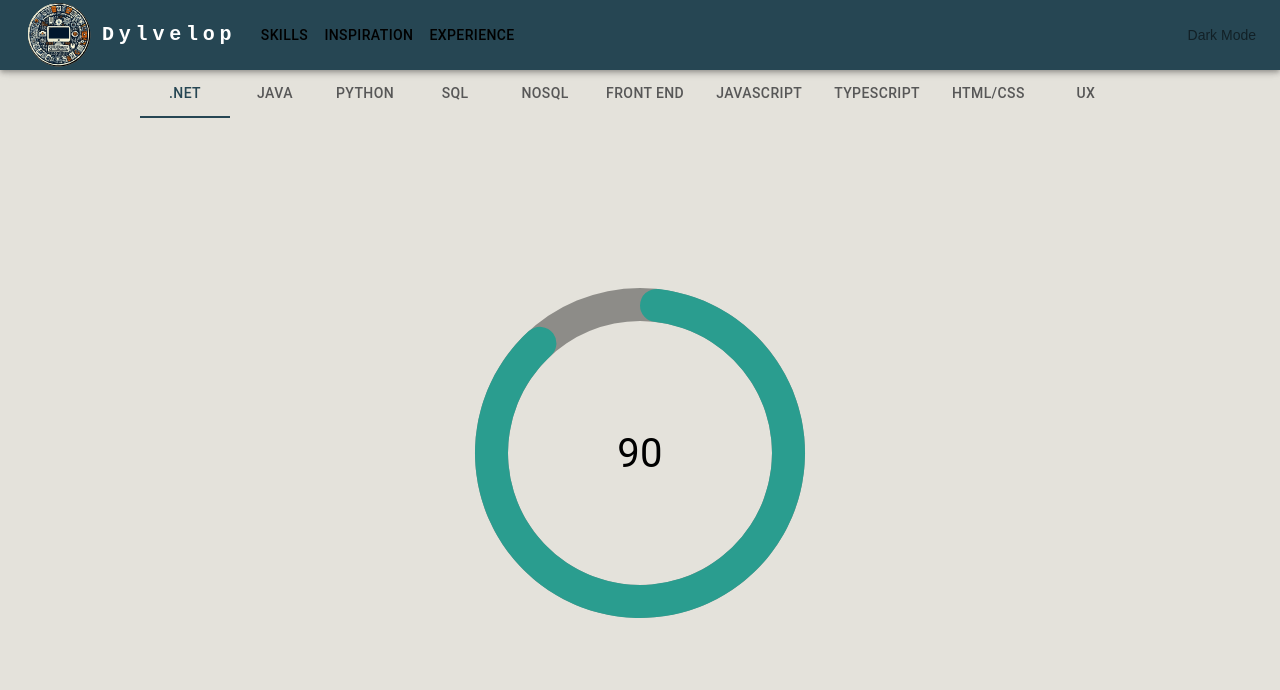
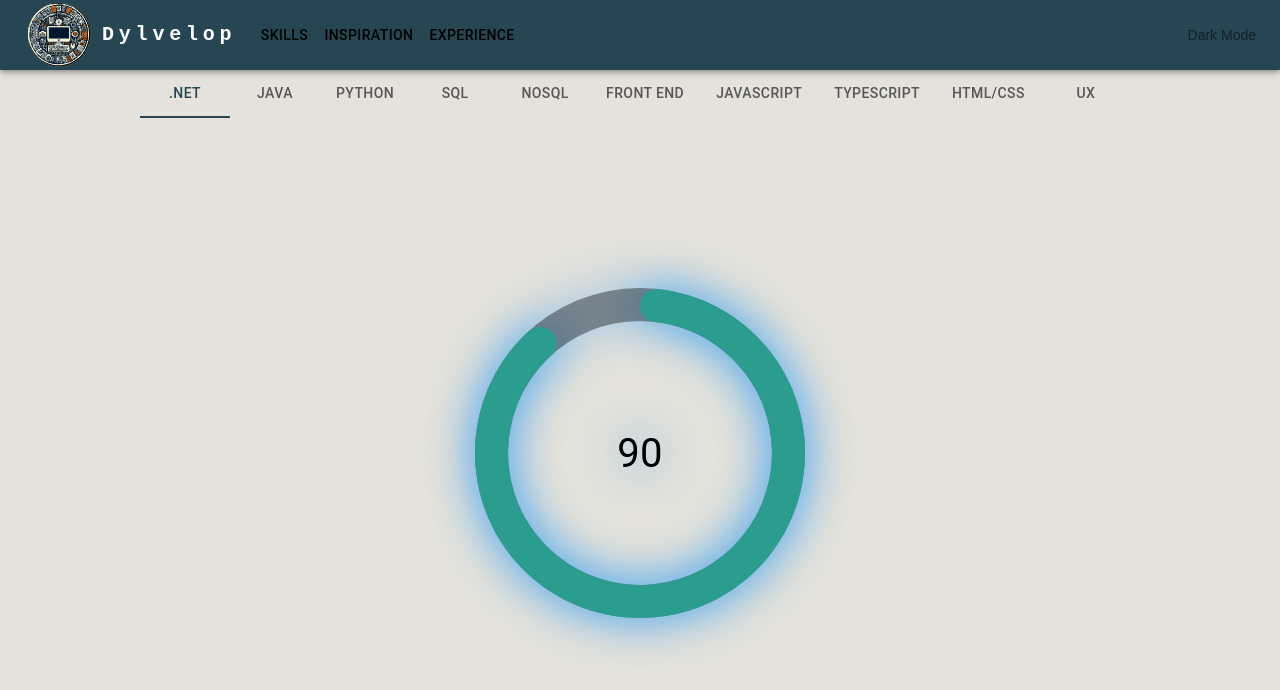
Before and after one commit to Dlynn2/ResumeSite, a React (Vite) app in the folder ResumeSite/resumesite.client/: page /skills in a window 1280 px wide. Shown: the top 690 px of the page. Built offline with nearby package versions, Linux system fonts and the light colour scheme; some icons are missing.

Commit message:
Updated UI to be more modern and have better flow

```diff
--- a/ResumeSite/resumesite.client/src/components/Experience.tsx
+++ b/ResumeSite/resumesite.client/src/components/Experience.tsx
@@ -1,11 +1,12 @@
 import { Component, JSX } from 'react';
-import { Typography, Card, CardMedia, CardContent, Box } from '@mui/material';
+import { Typography, Card, CardMedia, CardContent, Box, Chip, Stack } from '@mui/material';
 import Grid from '@mui/material/Grid';
 import CDCNLogo from '/images/CDCN_Logo.png';
 import ampdLogo from '/images/logo_original.png';
 import MSULogo from '/images/Montana_State_Bobcats_logo.svg.png';
 import GapFillersLogo from '/images/gap-fillers-flathead-logo.png';
 import FamilyTree from '/images/treeFavicon.ico';
+import { motion } from 'framer-motion';
 interface Props { }
 
 interface State { }
@@ -18,9 +19,15 @@ class Experience extends Component<Props, State> {
 
     renderExperienceItem(logo: string, heading: string, description: JSX.Element) {
         return (
+            <motion.div
+                initial={{ opacity: 0, y: 40 }}
+                whileInView={{ opacity: 1, y: 0 }}
+                transition={{ duration: 1, ease: 'easeOut' }}
+                viewport={{ once: true, amount: 0.2 }}
+            >
                 <Grid container spacing={2} alignItems="center">
                     <Grid size={{ xs: 12, sm: 4 }}>
-                    <Card>
+                        <Card sx={{ backgroundColor: 'transparent', backgroundImage: 'none', boxShadow: 'none' }}>
                             <CardMedia
                                 component="img"
                                 image={logo}
@@ -31,7 +38,7 @@ class Experience extends Component<Props, State> {
                     </Grid>
 
                     <Grid size={{ xs: 12, sm: 8 }}>
-                    <CardContent>
+                        <CardContent sx={{ backgroundColor: 'transparent', backgroundImage: 'none' }}>
                             <Typography variant="h5" component="div">
                                 {heading}
                             </Typography>
@@ -39,6 +46,7 @@ class Experience extends Component<Props, State> {
                         </CardContent>
                     </Grid>
                 </Grid>
+            </motion.div>
         );
     }
 
@@ -50,6 +58,13 @@ class Experience extends Component<Props, State> {
                 </Typography>
 
                 {this.renderExperienceItem(FamilyTree, 'ChilcoteFamily.com', (
+                    <>
+                        <Stack direction="row" spacing={1}>
+                            <Chip label=".NET" color="primary" />
+                            <Chip label="Angular" color="secondary" />
+                            <Chip label="Entity Framework" />
+                            <Chip label="CI/CD" />
+                        </Stack>
                         <ul>
                             <li>Deployed and hosted the site on a DigitalOcean droplet, ensuring high availability and performance.</li>
                             <li>Implemented responsive design principles to provide an optimal viewing experience across a wide range of devices.</li>
@@ -63,23 +78,46 @@ class Experience extends Component<Props, State> {
                             <li>Utilized Angular for the frontend to create a dynamic and responsive user interface, enhancing the overall user experience.</li>
                             <li>Integrated Entity Framework (EF) for data access, leveraging its ORM capabilities for efficient and secure data manipulation and retrieval.</li>
                             <li>Implemented CI/CD pipelines using GitHub Actions, automating the build, test, and deployment processes for increased development efficiency and reliability.</li>
+                            <li>Collaborated with family members to gather requirements and feedback, ensuring the site meets the needs of its users.</li>
                             {/* Add more list items as needed */}
                         </ul>
+
+                    </>
                 ))}
                 {this.renderExperienceItem(CDCNLogo, 'Consumer Direct Care Network', (
+                    <>
+                        <Stack direction="row" spacing={1}>
+                            <Chip label="Security" color="primary" />
+                            <Chip label="Databases" color="secondary" />
+                            <Chip label="Agile" />
+                        </Stack>
                         <ul>
                             <li>Incorporated cybersecurity priorities into development projects to reduce potential liability and increase customer security.</li>
                             <li>Created long-term development plans to optimize performance within multi-project and multi-team environments.</li>
+                            <li>Worked with multiple teams to create a secure and efficient database for the company.</li>
+
                             {/* Add more list items as needed */}
                         </ul>
+                    </>
+
                 ))}
 
                 {this.renderExperienceItem(ampdLogo, 'AMPD Engagement', (
                     <>
+                        <Stack direction="row" spacing={1}>
+                            <Chip label="React" color="primary" />
+                            <Chip label="JavaScript" color="secondary" />
+                            <Chip label="MySQL" />
+                            <Chip label="Sequelize" />
+                            <Chip label="Express" />
+                        </Stack>
                         <p>Web App designed for teachers and researchers to collect and visualize data from students in their classes.</p>
                         <ul>
                             <li>Worked with team members to deliver a web application written using React, JavaScript, MySQL, Sequelize (ORM), Express (Server), and other APIs and packages.</li>
                             <li>Created multiple views for different that render without refreshing.</li>
+                            <li>Worked with team members to create a secure and efficient database for the client.</li>
+                            <li>Created a secure and efficient server using Express.</li>
+
                             {/* Add more list items as needed */}
                         </ul>
                     </>
@@ -87,22 +125,36 @@ class Experience extends Component<Props, State> {
 
                 {this.renderExperienceItem(MSULogo, 'Montana State University', (
                     <>
-                        <p>Bachelor's in Computer Science and a Minor in statistics.</p>
+                        <Stack direction="row" spacing={1}>
+                            <Chip label="Computer Science" color="primary" />
+                            <Chip label="Statistics" color="secondary" />
+                            <Chip label="GPA: 3.8" />
+                        </Stack>
+                        <p>Graduated with a Bachelor's in Computer Science and a Minor in Statistics.</p>
                         <ul>
                             <li>Montana State University - Bozeman, MT</li>
                             <li>August 2017 to May 2020</li>
                             <li>GPA: 3.8</li>
+                            <li>Graduated with Honors</li>
+                            <li>Relevant Coursework: Data Structures, Algorithms, Database Management, Web Development, Software Engineering, and Statistics.</li>
+
                         </ul>
                         College was a lot of work and a lot of fun!
                     </>
                 ))}
                 {this.renderExperienceItem(GapFillersLogo, 'Gap FIllers Flathead', (
                     <>
+                        <Stack direction="row" spacing={1}>
+                            <Chip label="HTML5" color="primary" />
+                            <Chip label="CSS" color="secondary" />
+                            <Chip label="JavaScript" />
+                        </Stack>
                         <p>Non-profit that focuses on helping students in need particularly girls in middle school or high school.</p>
                         <ul>
                             <li>Created Website using HTML5, CSS, and JavaScript.</li>
                             <li>Worked CSS so it is Mobile friendly.</li>
                             <li>Maintain server and SEO.</li>
+
                         </ul>
                     </>
                 ))}
--- a/ResumeSite/resumesite.client/src/components/Gauge.tsx
+++ b/ResumeSite/resumesite.client/src/components/Gauge.tsx
@@ -1,24 +1,26 @@
 import { useState, useEffect, useRef } from 'react';
-import { Tabs, Tab } from '@mui/material';
+import { Tabs, Tab, Typography, useTheme } from '@mui/material';
 import { Gauge, gaugeClasses } from '@mui/x-charts/Gauge';
+import { motion } from 'framer-motion';
 
 const tabData = [
-  { label: '.Net', value: 90 },
-  { label: 'Java', value: 60 },
-  { label: 'Python', value: 40 },
-  { label: 'SQL', value: 60 },
-  { label: 'NoSQL', value: 30 },
-  { label: 'Front End', value: 80 },
-  { label: 'JavaScript', value: 60 },
-  { label: 'TypeScript', value: 80 },
-  { label: 'HTML/CSS', value: 60 },
-  { label: 'UX', value: 40 },
-  { label: 'DevOps', value: 50 },
-  { label: 'Cloud', value: 70 },
-  { label: 'AI/ML', value: 40 }
+  { label: '.Net', value: 90, description: "Expert in .NET Core and ASP.NET for building scalable web APIs and enterprise applications." },
+  { label: 'Java', value: 60, description: "Solid experience with Java for backend services, Android apps, and cross-platform solutions." },
+  { label: 'Python', value: 40, description: "Used Python for scripting, automation, and data analysis tasks." },
+  { label: 'SQL', value: 60, description: "Proficient in SQL for designing, querying, and optimizing relational databases." },
+  { label: 'NoSQL', value: 30, description: "Familiar with NoSQL databases like MongoDB for flexible, scalable data storage." },
+  { label: 'Front End', value: 80, description: "Strong front-end skills using React, TypeScript, and modern CSS frameworks." },
+  { label: 'JavaScript', value: 60, description: "Experienced with JavaScript ES6+, building interactive and dynamic web apps." },
+  { label: 'TypeScript', value: 80, description: "Advocate for TypeScript to ensure robust, maintainable codebases." },
+  { label: 'HTML/CSS', value: 60, description: "Skilled in semantic HTML and responsive CSS for accessible, modern UIs." },
+  { label: 'UX', value: 40, description: "Focus on user experience, usability, and intuitive design principles." },
+  { label: 'DevOps', value: 50, description: "Experience with CI/CD pipelines, Docker, and cloud deployments." },
+  { label: 'Cloud', value: 70, description: "Worked with Azure and AWS for deploying and scaling cloud-native apps." },
+  { label: 'AI/ML', value: 40, description: "Exploring AI/ML concepts and applying them to real-world problems." }
 ];
 
 export default function TabbedGauge() {
+  const theme = useTheme();
   const [activeTab, setActiveTab] = useState(0);
   const [gaugeValue, setGaugeValue] = useState(tabData[0].value);
   const animationRef = useRef<number | null>(null);
@@ -39,12 +41,17 @@ export default function TabbedGauge() {
   }, [activeTab]);
 
   const handleChange = (event: any, newValue: number) => {
-    if(event) {}
+    if (event) { }
     setActiveTab(newValue);
   };
 
   return (
-    <div style={{ display: 'flex', flexDirection: 'column', alignItems: 'center' }}>
+    <div style={{
+      minHeight: '100vh',
+      display: 'flex',
+      flexDirection: 'column',
+      alignItems: 'center',
+    }}>
       <Tabs
         value={activeTab}
         onChange={handleChange}
@@ -68,6 +75,7 @@ export default function TabbedGauge() {
         cornerRadius="50%"
         sx={(theme) => ({
           mt: 20,
+          filter: 'drop-shadow(0 0 24px #2196f3)',
           [`& .${gaugeClasses.valueText}`]: {
             fontSize: 40,
           },
@@ -79,6 +87,16 @@ export default function TabbedGauge() {
           },
         })}
       />
+      <motion.div
+        key={activeTab}
+        initial={{ opacity: 0, y: 20 }}
+        animate={{ opacity: 1, y: 0 }}
+        transition={{ duration: 0.4 }}
+      >
+        <Typography variant="h6" sx={{ mt: 2, color: theme.palette.text.primary }}>
+          {tabData[activeTab].description}
+        </Typography>
+      </motion.div>
     </div>
   );
 }
```
Lines whose indentation alone changed are shown as unchanged.
